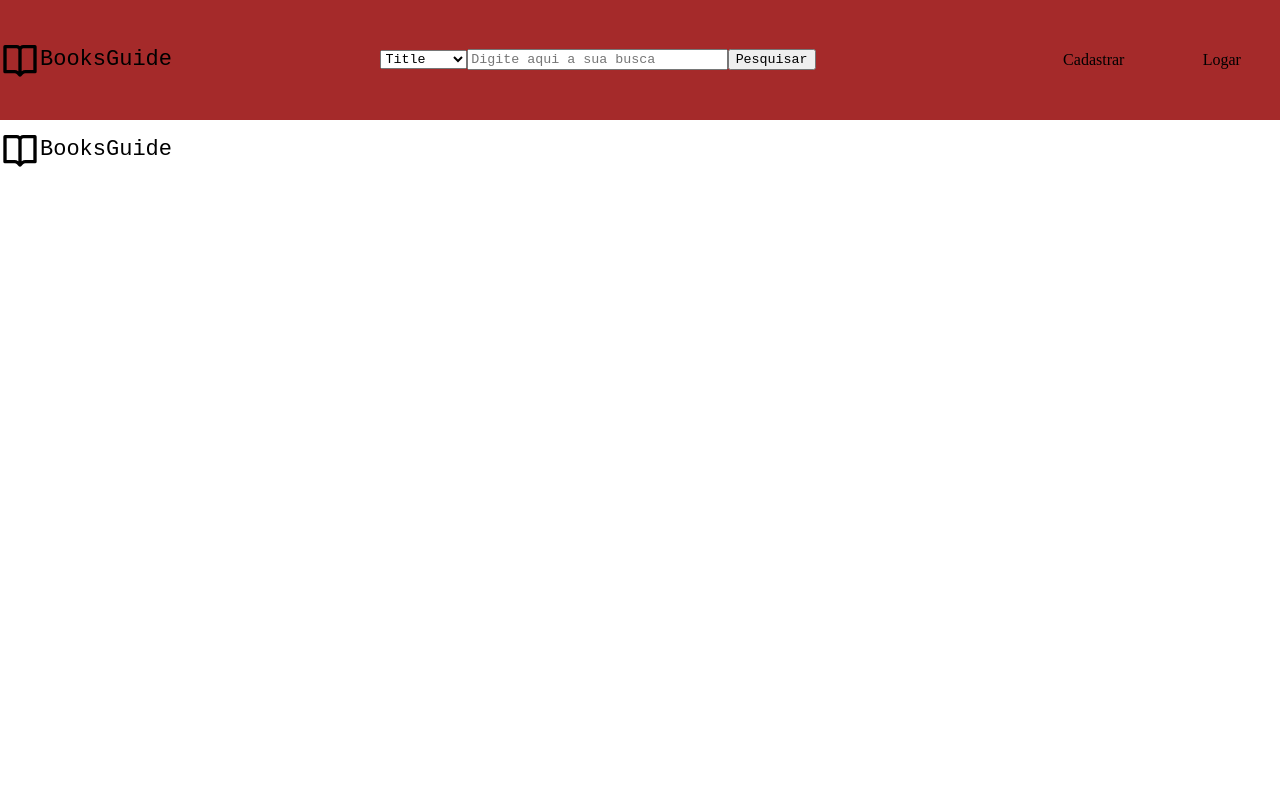
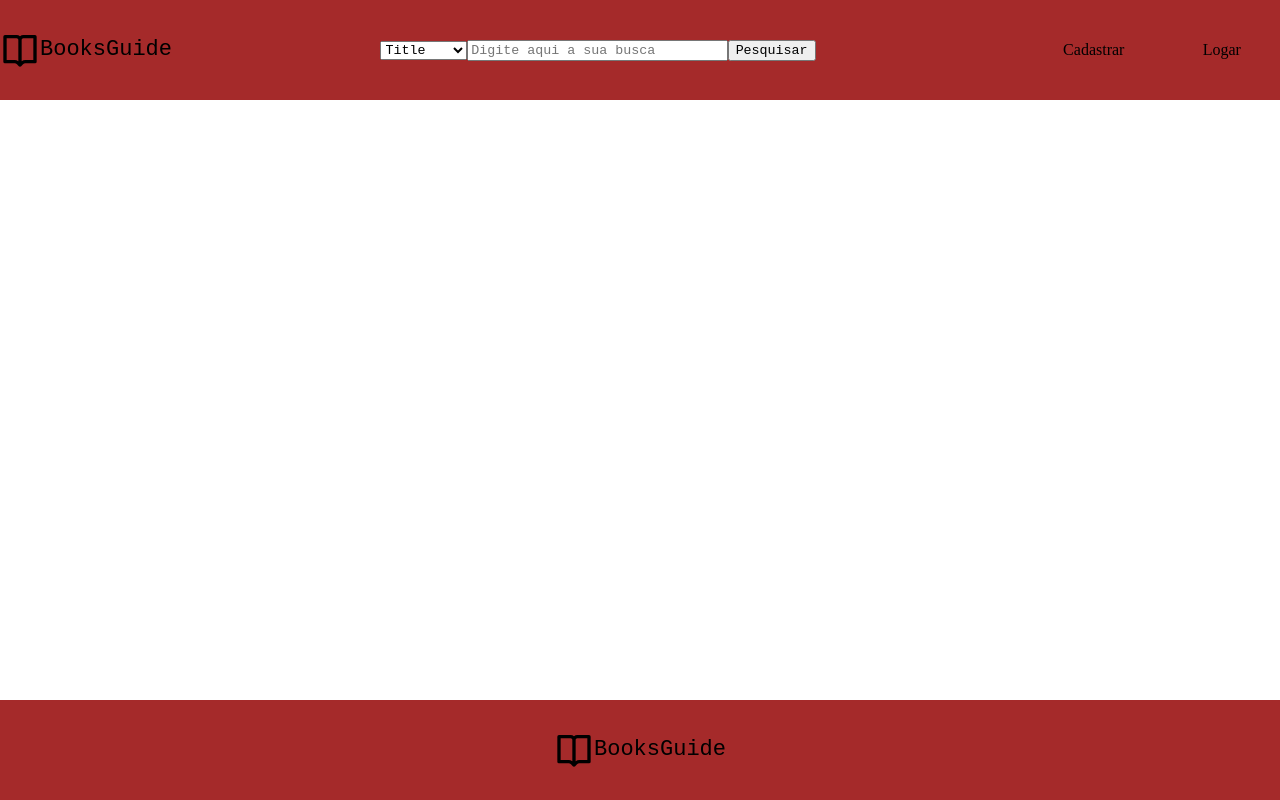
Before and after one commit to JorgeMalaquias/books-guide-front, a React (Create React App) app: page / in a window 1280 px wide. Built offline with nearby package versions, Linux system fonts and the light colour scheme.

Commit message:
feat:bottom displayed and working

```diff
--- a/src/components/Bottom/Bottom.jsx
+++ b/src/components/Bottom/Bottom.jsx
@@ -6,7 +6,7 @@ import { Link } from 'react-router-dom';
 export default function Bottom() {
     return (
         <Container>
-            <Link to={'/'} style={{ display: 'flex', alignItems: 'center', fontFamily: 'monospace', fontSize: '22px' }}>
+            <Link to={'/'} style={{ display: 'flex', justifyContent:'center', alignItems: 'center', fontFamily: 'monospace', fontSize: '22px' }}>
                 <BiBookOpen style={{ width: '40px', height: '40px' }} />BooksGuide
             </Link>
         </Container>
--- a/src/components/Bottom/BottomStyle.js
+++ b/src/components/Bottom/BottomStyle.js
@@ -1,11 +1,13 @@
 import styled from "styled-components";
 
 export const Container = styled.div`
+    background-color: brown;
+    position: absolute;
     bottom: 0;
     width: 100%;
-    height: 120px;
+    height: 100px;
     display: flex;
-    flex-direction: column;
+    justify-content: center;
     align-items: center;
     > *{
         height: 50%;
--- a/src/components/Header/HeaderStyle.js
+++ b/src/components/Header/HeaderStyle.js
@@ -2,7 +2,7 @@ import styled from "styled-components";
 
 export const Container = styled.div`
     width: 100%;
-    height: 120px;
+    height: 100px;
     display: flex;
     flex-direction: column;
     align-items: center;
--- a/src/pages/Home/HomePage.jsx
+++ b/src/pages/Home/HomePage.jsx
@@ -3,6 +3,7 @@ import Header from '../../components/Header/Header.jsx';
 import Bottom from '../../components/Bottom/Bottom.jsx';
 import TokenContext from '../../contexts/tokenContext.js';
 import UserContext from '../../contexts/userContext.js';
+import { Page } from './HomePageStyle.js';
 
 export default function HomePage() {
 
@@ -10,10 +11,10 @@ export default function HomePage() {
     const {user, setUser} = useContext(UserContext);
 
     return (
-        <>
+        <Page>
             <Header />
             {/* Comentário do seu código */}
             <Bottom/>
-        </>
+        </Page>
     );
 }
--- /dev/null
+++ b/src/pages/Home/HomePageStyle.js
@@ -0,0 +1,12 @@
+import styled from "styled-components";
+
+export const Page = styled.div`
+    position:relative;
+    bottom: 0;
+    width: 100%;
+    height: 100%;
+    display: flex;
+    flex-direction: column;
+    align-items: center;
+
+`
```
